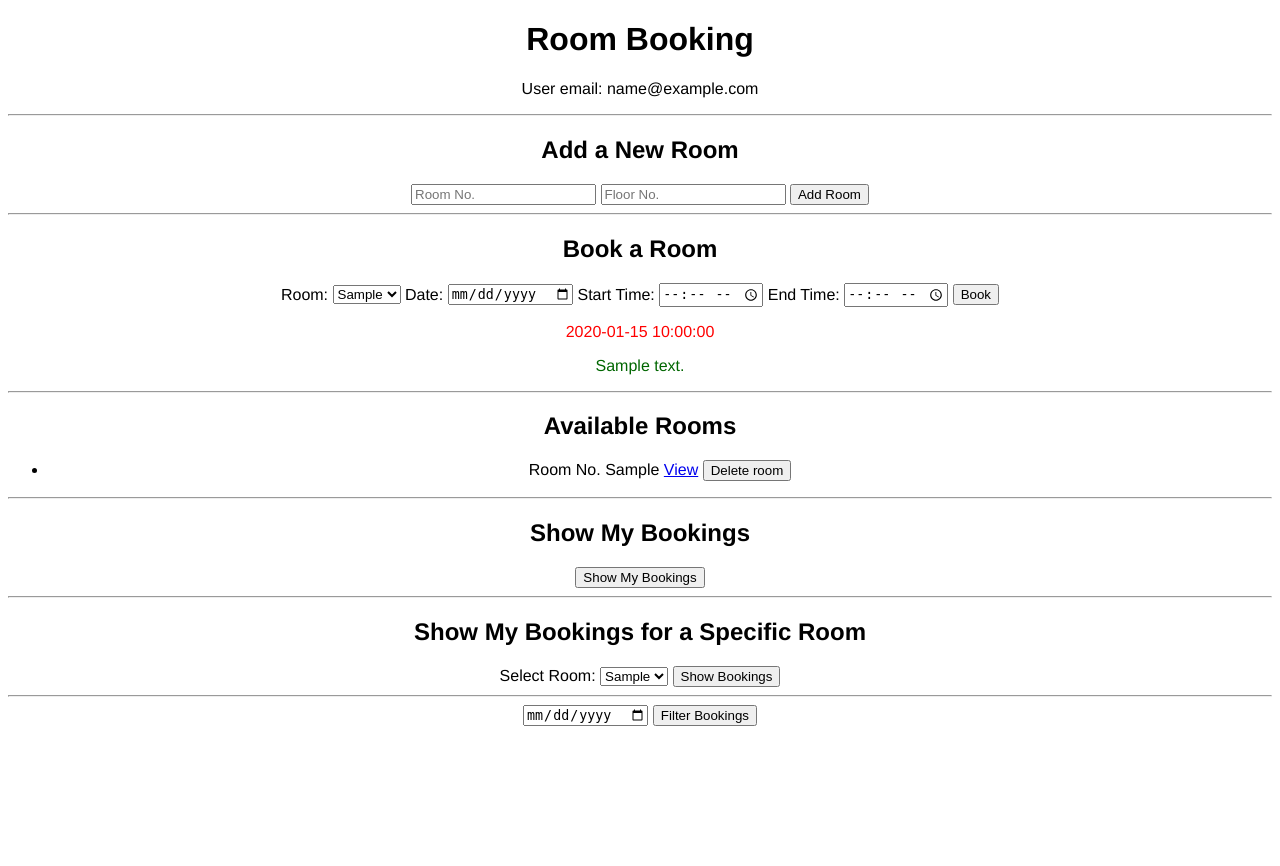
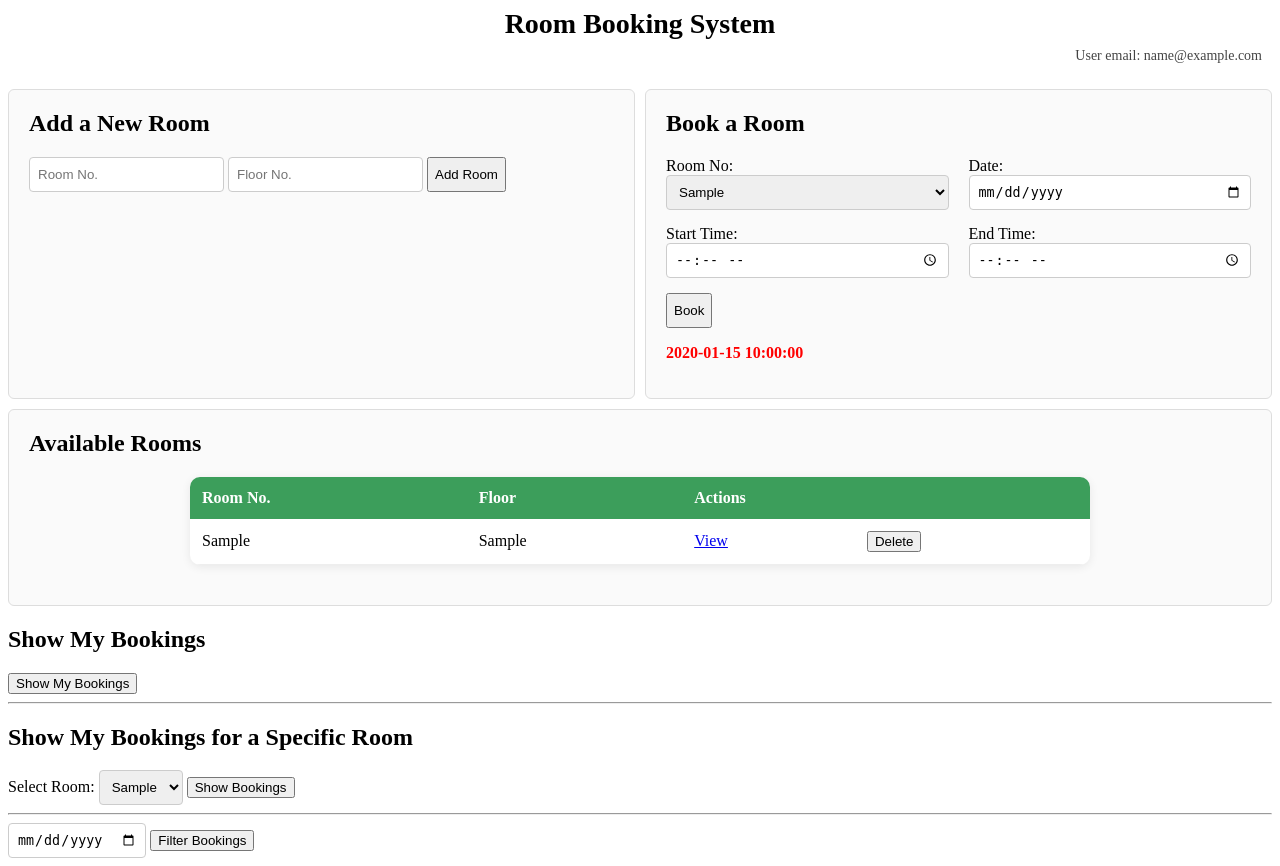
Before and after one commit to archananirwan02/Room-Booking-System, a FastAPI app: template templates/main.html in a window 1280 px wide. Before the commit the page ends 726 px from the top, so only its background shows below. Run offline with FastAPI, Linux system fonts and the light colour scheme; the template is opened without the code that fills it: most values are stand-ins (such as "Sample title", 1, 10 or a date in 2020); parts of the project's set-up code (start-up, migrations or seed data) failed here and were passed over; some libraries are stand-ins or nearby versions.

Commit message:
Style changes for Login form and Booking System

```diff
--- a/main.py
+++ b/main.py
@@ -92,6 +92,8 @@ async def root(request: Request):
     success_flag = request.query_params.get("success")
     if success_flag == "booking_created":
         success_message = "Room booked successfully!"
+    if success_flag == "room_added":
+        success_message = "Room added successfully!"
 
 
     room_list = list(rooms_doc.find())
@@ -103,6 +105,8 @@ async def root(request: Request):
             'error_message': error_message,
             'invalid_time_message': invalid_time_message,
             'room_list': room_list,
+            'success_flag': success_flag,
+            'error_flag': error_flag,
             'success_message': success_message
         }
     )
@@ -240,7 +244,7 @@ async def add_room(request: Request):
         "days": [],
         "created_by": user_token["email"]
     })
-    return RedirectResponse("/", status_code=303)
+    return RedirectResponse("/?success=room_added", status_code=303)
 
 
 # Book a room route
@@ -265,11 +269,11 @@ async def book_room(req: Request):
         return RedirectResponse("/?error=invalid_time", status_code=303)
 
     # 1. Find or create the Day document
-    day = days_doc.find_one({"room_id": ObjectId(room_id), "date": date})
+    day = days_doc.find_one({"room_no": room_id, "date": date})
 
     if not day:
         day_id = days_doc.insert_one({
-            "room_id": ObjectId(room_id),
+            "room_id": room_id,
             "date": date
         }).inserted_id
     else:
--- a/static/styles.css
+++ b/static/styles.css
@@ -1,45 +1,177 @@
-body {
-    font-family: "helvetica", sans-sans-serif;
+.page-body {
+    font-family: 'Segoe UI', sans-serif;
+    background: #f5f7fa;
+    margin: 0;
+    padding: 20px;
+}
+
+.page-title {
+    text-align: center;
+    margin-bottom: 20px;
+    color: #333;
+}
+
+/* Login box styles*/
+.login-box {
+    width: 300px;
+    margin: 40px auto;
+    padding: 20px;
+    border: 1px solid #ddd;
+    border-radius: 6px;
+    background: #f4dfdf;
     text-align: center;
 }
 
-table {
-    margin-left: auto;
-    margin-right: auto;
+.login-box input {
+    width: 90%;
+    padding: 8px;
+    margin: 8px 0;
+    border: 1px solid #ccc;
+    border-radius: 4px;
+}
+
+.login-box button {
+    width: 95%;
+    padding: 8px;
+    margin-top: 10px;
+}
+
+.header-container {
+    margin-bottom: 25px;
+    text-align: center;
+}
+
+.header-container h1 {
+    margin: 0;
+    font-size: 28px;
+}
+
+.header-subrow {
+    display: flex;
+    justify-content: flex-end;
+    align-items: center;
+    margin-top: 8px;
+    gap: 12px;
+    padding-right: 10px;
+}
+
+.user-email {
+    font-size: 14px;
+    color: #444;
+}
+/* Email and Sign out button ends here*/
+
+/* Add New Room, Book Room and Available Room changes starts here*/
+/*Dashboard Grid*/
+.dashboard-grid {
+    display: grid;
+    grid-template-columns: repeat(auto-fit, minmax(400px, 1fr));
+    gap: 10px;
+    margin-top: 10px;
+    margin-bottom: 10px;
+}
+
+/*Dashboard Cards*/
+.dashboard-card {
+    background: #fafafa;
+    border: 1px solid #ddd;
+    border-radius: 6px;
+    padding: 20px;
+}
+
+.dashboard-card h2 {
+    margin-top: 0;
+}
+
+.full-width {
+    grid-column: 1 / -1;
+}
+
+/* Add New Room, Book Room and Available Room changes starts here*/
+.form-row {
+    display: flex;
+    gap: 20px;
+    margin-bottom: 15px;
+}
+
+.form-group {
+    flex: 1;
+    display: flex;
+    flex-direction: column;
+}
+
+input[type="date"],
+input[type="time"],
+input[type="text"],
+select {
+    height: 35px;
+    padding: 6px 8px;
+    border: 1px solid #ccc;
+    border-radius: 4px;
+    box-sizing: border-box;
+}
+
+/*Book room controls style ends here */
+
+.table {
+    width: 100%;
+    max-width: 900px;
+    margin: 0 auto 20px auto;
     border-collapse: collapse;
+    background: white;
+    border-radius: 10px;
+    overflow: hidden;
+    box-shadow: 0 2px 10px rgba(0,0,0,0.08);
+}
+
+.table th {
+    background: #3c9e5b;
+    color: white;
+    padding: 12px;
+    text-align: left;
+}
+
+.table td {
+    padding: 12px;
+    border-bottom: 1px solid #eee;
+}
+
+.table tr:nth-child(even) {
+    background: #f7f9fc;
+}
+
+.success-message {
+    color: #006600;
+    font-weight: 700;
 }
 
 .error-message {
-    color:red;
-}
-.success-message {
-    color: #006600;
+    color: red;
+    font-weight: 700;
 }
 
-.calendar-grid {
-    display: grid;
-    grid-template-columns: repeat(5, 1fr);
-    gap: 15px;
-    margin-top: 20px;
+.hyperlink {
+    display: inline;
+    padding: 0;
+    margin: 0 auto;
 }
-.calendar-day {
-    border: 1px solid #ccc;
-    padding: 10px;
-    border-radius: 6px;
-    background: #f9f9f9;
+
+.edit-button {
+    color: #0078d4;
 }
-.calendar-day h3 {
-    margin-top: 0;
-    font-size: 16px;
+
+.button {
+    cursor: pointer;
+    width: 70px;
 }
-.booking-block {
-    background: #d9eaff;
-    padding: 5px;
-    margin: 5px 0;
-    border-radius: 4px;
+
+.primary-button {
+    background: #0078d4;
     font-size: 14px;
+    color: white;
 }
-.free-slot {
-    color: green;
-    font-weight: bold;
+
+.delete-button {
+    background: #d9534f;
+    color: white;
 }
--- a/templates/main.html
+++ b/templates/main.html
@@ -2,15 +2,24 @@
 <html>
 
 <head>
-    <title>Room Scheduler</title>
+    <title>Booking Scheduler</title>
     <link type="text/css" href="{{ url_for('static', path='/styles.css') }}" rel="stylesheet"/>
     <script type="module" src="{{ url_for('static', path='/firebase-login.js') }}"></script>
 </head>
 
 <body>
-    <h1>Room Booking</h1>
+    <div class="header-container">
+        <h1>Room Booking System</h1>
 
-<div id="login-box" hidden="true">
+        <div class="header-subrow">
+            {% if user_token %}
+                <span class="user-email">User email: {{ user_token.email }}</span>
+            {% endif %}
+            <button id="sign-out" hidden="true">Sign out</button>
+        </div>
+    </div>
+
+    <div id="login-box" class="login-box" hidden="true">
         Email: <input type="email" id="email"/><br/>
         Password: <input type="password" id="password"/><br/>
         <button id="login">Login</button>
@@ -20,36 +29,41 @@
     <button id="sign-out" hidden="true">Sign out</button>
 
     {% if user_token %}
-<p>User email: {{ user_token.email }}</p>
-<hr/>
-{% endif %}
+    <div class="dashboard-grid">
 
-{% if user_token %}
+        <div class="dashboard-card">
+
         <h2>Add a New Room</h2>
         <form method="post" action="/add-room">
             <input type="text" name="room_no" placeholder="Room No." required/>
             <input type="text" name="floor_no" placeholder="Floor No." required/>
-    <button type="submit">Add Room</button>
+            <button type="submit" style="height: 35px;">Add Room</button>
         </form>
-{% if error_message %}
+        {% if error_flag =="room_exists" %}
             <p class="error-message">{{ error_message }}</p>
         {% endif %}
+        {% if success_flag =="room_added" %}
+            <p class="success-message">{{ success_message }}</p>
+        {% endif %}
+        </div>
+
+<!-- Book a room form starts here-->
+<div class="dashboard-card">
+
+    <h2>Book a Room</h2>
+    <form method="post" action="/book-room">
+        <div class="form-row">
+        <div class="form-group">
+            <label>Room No:</label>
+            <select name="room_no">
+                {% for r in room_list %}
+                <option value="{{ r.room_no }}">{{ r.room_no }}</option>
+                {% endfor %}
+            </select>
+        </div>
 
 
-<hr/>
-{% endif %}
-
-<!-- Book a room form starts here-->
-{% if user_token %}
-<h2>Book a Room</h2>
-<form method="post" action="/book-room">
-    <label>Room:</label>
-    <select name="room_no">
-        {% for r in room_list %}
-            <option value="{{ r._id }}">{{ r.room_no }}</option>
-        {% endfor %}
-    </select>
-
+        <div class="form-group">
             <label>Date:</label>
         <input type="date" id="datePicker" name="date" required>
         <script>
@@ -64,48 +78,70 @@
                 }
             });
         </script>
+        </div>
+        </div>
 
 
+        <div class="form-row">
+        <div class="form-group">
             <label>Start Time:</label>
-    <input type="time" name="start_time" required>
+            <input type="time" name="start_time">
+        </div>
 
+        <div class="form-group">
             <label>End Time:</label>
-    <input type="time" name="end_time" required>
+            <input type="time" name="end_time">
+        </div>
+    </div>
 
-    <button type="submit">Book</button>
-</form>
+    <button type="submit" style="height: 35px;">Book</button>
     {% if invalid_time_message %}
         <p class="error-message">{{ invalid_time_message }}</p>
     {% endif %}
-{% if success_message %}
+    {% if success_flag == "booking_created" %}
         <p class="success-message">{{ success_message }}</p>
     {% endif %}
-
-<hr/>
-{% endif %}
+</div>
+    </form>
+</div>
 <!-- Book a room form ends here-->
 
-{% if user_token %}
+<div class="dashboard-card full-width">
 <h2>Available Rooms</h2>
 
-<ul>
+<table class="table">
+    <thead>
+        <tr>
+            <th>Room No.</th>
+            <th>Floor</th>
+            <th colspan="2">Actions</th>
+        </tr>
+    </thead>
+
+    <tbody>
         {% for r in room_list %}
-    <li>
-        Room No. {{ r.room_no }}
-        <a href="/rooms/{{ r._id }}">View</a>
-        <form method="post" action="/delete-room" style="display:inline;">
+        <tr>
+            <td>{{ r.room_no }}</td>
+            <td>{{ r.floor_no }}</td>
+            <td>
+                <a href="/rooms/{{ r._id }}" class="hyperlink">View</a>
+            </td>
+            <td>
+                <form method="post" action="/delete-room">
                     <input type="hidden" name="room_id" value="{{ r._id }}">
-            <button type="submit">Delete room</button>
+                    <button type="submit" class="delete-btn">Delete</button>
                 </form>
-    </li>
+            </td>
+        </tr>
         {% endfor %}
-</ul>
-{% endif %}
+    </tbody>
+</table>
+</div>
+{% endif %} <!-- endif for user_token-->
 
 
 <!--Show my Bookings form-->
 {% if user_token %}
-<hr/>
 <h2>Show My Bookings</h2>
 
 <form method="get" action="/my-bookings">
```
Also changed, not shown: templates/bookings.html (+14 -9 lines), templates/edit_booking.html (+10 -0 lines). Lines whose indentation alone changed are shown as unchanged.
